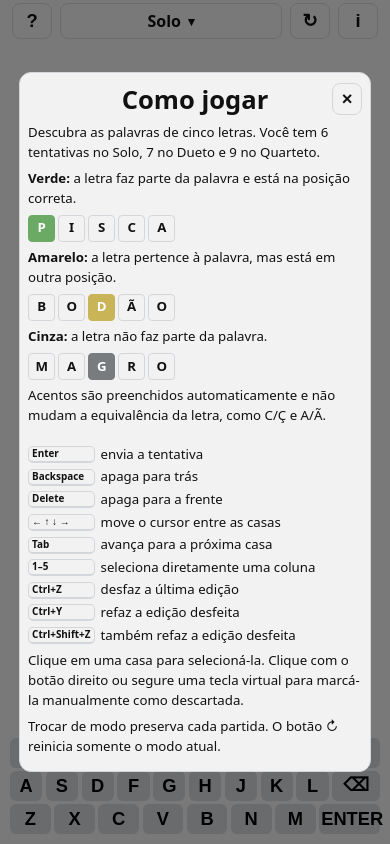
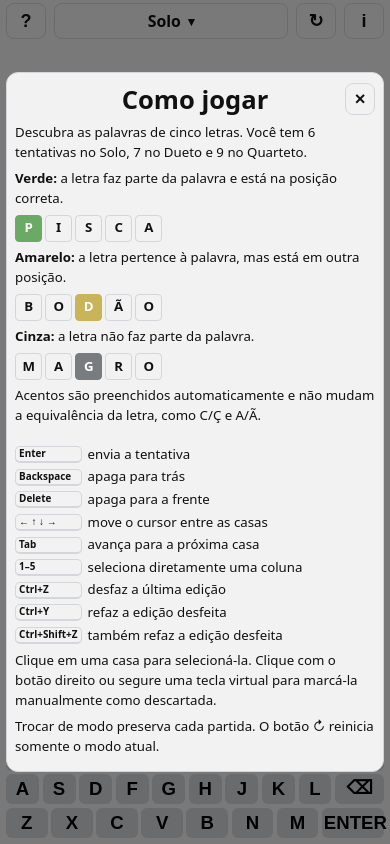
Before and after one commit to Manecraf69/TermAPK, a plain HTML site: page principal.html in a window 390 px wide. Both pictures are taken after a click on the button "Como jogar". Drawn offline with Linux system fonts and the light colour scheme.

Commit message:
1.5.4.1
Melhor responsividade ao zoom do navegador (ainda não ta bom)

```diff
--- a/principal.html
+++ b/principal.html
@@ -69,8 +69,8 @@
     width:100%;
     max-width:1600px;
     min-width:0;
-    height:100vh;
-    height:100dvh;
+    height:var(--app-height, 100vh);
+    height:var(--app-height, 100dvh);
     display:flex;
     flex-direction:column;
     align-items:center;
@@ -132,7 +132,7 @@
     z-index:10;
     top:calc(100% + 6px);
     left:50%;
-    width:min(190px, calc(100vw - 24px));
+    width:min(190px, calc(100dvw - 8px));
     transform:translateX(-50%);
     display:grid;
     gap:4px;
@@ -365,9 +365,34 @@
   /* Dimensionamento unificado: os valores são calculados a partir do espaço real. */
   main.fitted-layout{
     gap:var(--ui-gap, 8px);
+    padding-left:var(--outer-x, 12px);
+    padding-right:var(--outer-x, 12px);
+    padding-bottom:var(--outer-bottom, 10px);
   }
   main.fitted-layout .topbar{
     padding-top:var(--top-padding, 4px);
+    max-width:min(420px, 100%);
+    grid-template-columns:var(--top-control-size, 40px) minmax(0, 1fr) auto;
+    gap:var(--topbar-gap, 8px);
+    font-size:var(--topbar-font, 1rem);
+  }
+  main.fitted-layout .topbar .btn{
+    min-height:var(--top-control-height, 36px);
+    padding:var(--top-control-padding, 6px);
+  }
+  main.fitted-layout .topbar > .btn,
+  main.fitted-layout .topbar > .mode-picker,
+  main.fitted-layout .topbar > .mode-picker > summary,
+  main.fitted-layout .topbar-actions > .btn{
+    height:var(--top-control-height, 36px);
+  }
+  main.fitted-layout .topbar-actions{
+    height:var(--top-control-height, 36px);
+    gap:var(--topbar-gap, 8px);
+  }
+  main.fitted-layout .icon-btn{
+    width:var(--top-control-size, 40px);
+    font-size:var(--top-icon-font, 1.15rem);
   }
   main.fitted-layout .boards-wrap{
     max-width:none;
@@ -448,8 +473,9 @@
     padding:16px;
     background:var(--bg);
     color:var(--text);
-    width:min(92vw, 520px);
-    max-height:calc(100dvh - 24px);
+    width:min(calc(100dvw - 12px), 520px);
+    max-width:calc(100dvw - 4px);
+    max-height:calc(100dvh - 8px);
     overflow:auto;
   }
   dialog::backdrop{ background: rgba(0,0,0,.5); }
@@ -483,8 +509,8 @@
     margin-left:auto;
   }
   #dlgHelp{
-    width:min(94vw, 800px);
-    max-height:calc(100dvh - 12px);
+    width:min(calc(100dvw - 6px), 800px);
+    max-height:calc(100dvh - 4px);
     overflow:hidden;
     padding:clamp(8px, 2vmin, 16px);
   }
@@ -504,8 +530,8 @@
   }
   .about-image{
     display:block;
-    width:min(100%, 220px);
-    max-height:220px;
+    width:min(100%, 220px, 42dvh);
+    max-height:min(220px, 42dvh);
     object-fit:cover;
     margin:18px auto 14px;
     border-radius:10px;
@@ -585,6 +611,36 @@
     .help-example{--help-tile-size:16px; gap:2px; margin:1px 0;}
     .shortcut-list{gap:0 4px;}
     kbd{font-size:.52rem; padding:0 2px;}
+  }
+  @media (max-height:440px){
+    #dlgHelp{padding:3px 6px;}
+    #dlgHelp .dialog-header{min-height:27px;}
+    #dlgHelp .dialog-header h2{font-size:clamp(1rem, 8dvh, 1.35rem);}
+    #dlgHelp .dialog-header .icon-btn{width:25px; min-height:25px; padding:2px;}
+    .help-layout{grid-template-columns:minmax(0, 1fr) minmax(0, 1fr); gap:5px;}
+    .help-copy{font-size:clamp(.52rem, 2.6dvh, .72rem); line-height:1.16;}
+    .help-copy p{margin:2px 0;}
+    .help-example{--help-tile-size:clamp(13px, 7dvh, 18px); gap:1px; margin:1px 0;}
+    .help-shortcuts{padding-top:0;}
+    .shortcut-list{gap:0 4px;}
+    kbd{font-size:clamp(.42rem, 2.2dvh, .56rem); padding:0 2px; line-height:1.05;}
+  }
+  @media (max-height:280px){
+    #dlgHelp{padding:2px 4px; border-radius:6px;}
+    #dlgHelp .dialog-header{min-height:max(5px, 10dvh);}
+    #dlgHelp .dialog-header h2{font-size:max(3px, min(8dvh, 5dvw));}
+    #dlgHelp .dialog-header .icon-btn{
+      width:max(6px, 10dvh);
+      min-height:max(6px, 10dvh);
+      height:max(6px, 10dvh);
+      padding:0;
+      font-size:max(3px, min(5dvh, 4dvw));
+    }
+    .help-layout{gap:3px;}
+    .help-copy{font-size:max(.75px, min(2.65dvh, 1.5dvw)); line-height:1.06;}
+    .help-example{--help-tile-size:max(2px, min(7dvh, 5dvw));}
+    .shortcut-list{gap:0 2px;}
+    kbd{font-size:max(.65px, min(2.2dvh, 1.25dvw)); border-bottom-width:1px; padding:0 1px;}
   }
   @media (max-width:420px){
     .stats{grid-template-columns:repeat(2, 1fr);}
@@ -1200,21 +1256,33 @@ function fitGameLayout(){
   const topbar = document.querySelector(".topbar");
   if(!main || !wrap || !keyboard || !topbar || !boardsState.length) return;
 
-  const viewportWidth = document.documentElement.clientWidth;
-  const viewportHeight = window.visualViewport?.height || document.documentElement.clientHeight;
+  const visualViewport = window.visualViewport;
+  const viewportWidth = Math.max(1, Math.min(
+    document.documentElement.clientWidth,
+    visualViewport?.width || Number.POSITIVE_INFINITY
+  ));
+  const viewportHeight = Math.max(1, Math.min(
+    document.documentElement.clientHeight,
+    visualViewport?.height || Number.POSITIVE_INFINITY
+  ));
   const compact = viewportWidth <= 600;
-  const outerX = compact ? 6 : 12;
-  const outerBottom = compact ? 6 : 10;
-  const uiGap = compact ? 6 : 10;
-  const topPadding = compact ? 3 : 6;
-  const usableWidth = Math.max(220, Math.min(viewportWidth, 1600) - outerX * 2 - 8);
-
-  const keyHeight = Math.max(22, Math.min(compact ? 30 : 40, viewportHeight * (compact ? .035 : .048)));
-  const keyboardGap = Math.max(2, Math.min(5, keyHeight * .12));
+  const extreme = viewportWidth < 320 || viewportHeight < 360;
+  const outerX = extreme ? Math.max(1, Math.min(3, viewportWidth * .012)) : compact ? 6 : 12;
+  const outerBottom = extreme ? Math.max(1, Math.min(3, viewportHeight * .012)) : compact ? 6 : 10;
+  const uiGap = extreme ? Math.max(1, Math.min(3, viewportHeight * .012)) : compact ? 6 : 10;
+  const topPadding = extreme ? Math.max(0, Math.min(2, viewportHeight * .008)) : compact ? 3 : 6;
+  const topbarGap = extreme ? Math.max(1, Math.min(4, viewportWidth * .012)) : 8;
+  const usableWidth = Math.max(1, Math.min(viewportWidth, 1600) - outerX * 2);
+
+  const topControlHeight = Math.max(8, Math.min(36, viewportHeight * .09, viewportWidth * .13));
+  const topControlSize = Math.max(10, Math.min(40, topControlHeight * 1.12));
+  const keyHeight = Math.max(4, Math.min(compact ? 30 : 40, viewportHeight * (extreme ? .055 : compact ? .04 : .048)));
+  const keyboardGap = Math.max(.5, Math.min(5, keyHeight * .12));
   const keyboardHeight = keyHeight * 3 + keyboardGap * 2;
-  const keyboardWidth = Math.min(usableWidth, Math.max(280, Math.min(620, viewportWidth * (compact ? .99 : .46))));
-  const topbarHeight = Math.max(32, topbar.scrollHeight || 36) + topPadding;
-  const availableBoardsHeight = Math.max(120, viewportHeight - outerBottom - topbarHeight - keyboardHeight - uiGap * 2);
+  const keyboardWidth = Math.max(1, Math.min(usableWidth, 620, viewportWidth * (compact ? .99 : .46)));
+  const topbarHeight = topControlHeight + topPadding;
+  const availableBoardsHeight = Math.max(1, viewportHeight - outerBottom - topbarHeight - keyboardHeight - uiGap * 2);
+  document.documentElement.style.setProperty("--app-height", `${viewportHeight}px`);
 
   const boardCount = modeCfg().boards;
   const tries = getMaxTries();
@@ -1224,16 +1292,17 @@ function fitGameLayout(){
 
   candidates.forEach(columns => {
     const rows = Math.ceil(boardCount / columns);
-    const boardsGap = Math.max(4, Math.min(12, usableWidth * .012));
-    const tileGap = Math.max(1, Math.min(5, usableWidth * .004));
-    const helperGap = helpers ? Math.max(2, Math.min(5, usableWidth * .004)) : 0;
+    const boardsGap = Math.max(.5, Math.min(12, usableWidth * .012, availableBoardsHeight * .025));
+    const tileGap = Math.max(.5, Math.min(5, usableWidth * .004, availableBoardsHeight * .008));
+    const helperGap = helpers ? Math.max(.5, Math.min(5, usableWidth * .004)) : 0;
     const helperRatio = helpers ? .55 : 0;
     const widthPerShell = (usableWidth - boardsGap * (columns - 1)) / columns;
     const tileByWidth = (widthPerShell - tileGap * (WORD_LENGTH - 1) - helperGap) / (WORD_LENGTH + helperRatio);
-    const tileByHeight = (availableBoardsHeight / rows - boardsGap - tileGap * (tries - 1)) / tries;
-    const tile = Math.floor(Math.min(tileByWidth, tileByHeight, compact ? 56 : 68));
-    if(tile < 12) return;
-    const helperSize = helpers ? Math.max(12, Math.round(tile * helperRatio)) : 0;
+    const shellHeightAvailable = (availableBoardsHeight - boardsGap * (rows - 1)) / rows;
+    const tileByHeight = (shellHeightAvailable - tileGap * (tries - 1)) / tries;
+    const tile = Math.floor(Math.min(tileByWidth, tileByHeight, compact ? 56 : 68) * 10) / 10;
+    if(tile < .5) return;
+    const helperSize = helpers ? Math.max(.5, Math.round(tile * helperRatio * 10) / 10) : 0;
     const boardWidth = tile * WORD_LENGTH + tileGap * (WORD_LENGTH - 1);
     const shellWidth = boardWidth + (helpers ? helperGap + helperSize : 0);
     const shellHeight = tile * tries + tileGap * (tries - 1);
@@ -1246,27 +1315,35 @@ function fitGameLayout(){
 
   if(!best) return;
   main.classList.add("fitted-layout");
+  main.style.setProperty("--outer-x", `${outerX}px`);
+  main.style.setProperty("--outer-bottom", `${outerBottom}px`);
   main.style.setProperty("--ui-gap", `${uiGap}px`);
   main.style.setProperty("--top-padding", `${topPadding}px`);
+  main.style.setProperty("--topbar-gap", `${topbarGap}px`);
+  main.style.setProperty("--top-control-height", `${topControlHeight}px`);
+  main.style.setProperty("--top-control-size", `${topControlSize}px`);
+  main.style.setProperty("--top-control-padding", `${Math.max(1, Math.min(8, topControlHeight * .2))}px`);
+  main.style.setProperty("--topbar-font", `${Math.max(4, Math.min(16, topControlHeight * .44))}px`);
+  main.style.setProperty("--top-icon-font", `${Math.max(4, Math.min(18, topControlHeight * .5))}px`);
   main.style.setProperty("--boards-gap", `${best.boardsGap}px`);
   main.style.setProperty("--tile-gap", `${best.tileGap}px`);
   main.style.setProperty("--tile-size", `${best.tile}px`);
-  main.style.setProperty("--tile-font", `${Math.max(12, Math.min(32, best.tile * .55))}px`);
-  main.style.setProperty("--tile-radius", `${Math.max(3, Math.min(10, best.tile * .16))}px`);
-  main.style.setProperty("--tile-border", `${best.tile < 26 ? 1 : 2}px`);
+  main.style.setProperty("--tile-font", `${Math.max(.5, Math.min(32, best.tile * .55))}px`);
+  main.style.setProperty("--tile-radius", `${Math.max(.5, Math.min(10, best.tile * .16))}px`);
+  main.style.setProperty("--tile-border", `${best.tile < 3 ? .5 : best.tile < 26 ? 1 : 2}px`);
   main.style.setProperty("--tile-padding", `${Math.max(0, best.tile * .06)}px`);
   main.style.setProperty("--board-width", `${best.boardWidth}px`);
   main.style.setProperty("--shell-width", `${best.shellWidth}px`);
   main.style.setProperty("--shell-height", `${best.shellHeight}px`);
   main.style.setProperty("--helper-gap", `${best.helperGap}px`);
   main.style.setProperty("--helper-size", `${best.helperSize}px`);
-  main.style.setProperty("--helper-font", `${Math.max(8, Math.min(16, best.helperSize * .58))}px`);
-  main.style.setProperty("--helper-item-gap", `${Math.max(1, best.tileGap * .6)}px`);
+  main.style.setProperty("--helper-font", `${Math.max(.5, Math.min(16, best.helperSize * .58))}px`);
+  main.style.setProperty("--helper-item-gap", `${Math.max(.5, best.tileGap * .6)}px`);
   main.style.setProperty("--keyboard-width", `${keyboardWidth}px`);
   main.style.setProperty("--key-height", `${keyHeight}px`);
   main.style.setProperty("--keyboard-gap", `${keyboardGap}px`);
-  main.style.setProperty("--key-gap", `${Math.max(2, keyboardGap)}px`);
-  main.style.setProperty("--key-font", `${Math.max(12, Math.min(23, keyHeight * .62))}px`);
+  main.style.setProperty("--key-gap", `${Math.max(.5, keyboardGap)}px`);
+  main.style.setProperty("--key-font", `${Math.max(2.5, Math.min(23, keyHeight * .62))}px`);
   wrap.style.gridTemplateColumns = `repeat(${best.columns}, ${best.shellWidth}px)`;
 }
 
@@ -2042,6 +2119,15 @@ document.addEventListener("click", (e)=>{
 });
 window.addEventListener("resize", scheduleFitGameLayout);
 window.visualViewport?.addEventListener("resize", scheduleFitGameLayout);
+window.visualViewport?.addEventListener("scroll", scheduleFitGameLayout, {passive:true});
+window.addEventListener("orientationchange", scheduleFitGameLayout);
+if("ResizeObserver" in window){
+  const layoutResizeObserver = new ResizeObserver(scheduleFitGameLayout);
+  [document.documentElement, document.querySelector(".topbar"), $("#keyboard")]
+    .filter(Boolean)
+    .forEach(element => layoutResizeObserver.observe(element));
+}
+document.fonts?.ready.then(scheduleFitGameLayout);
 window.addEventListener("beforeunload", saveModeState);
 document.addEventListener("keydown", (e) => {
   if(e.defaultPrevented) return;
```
